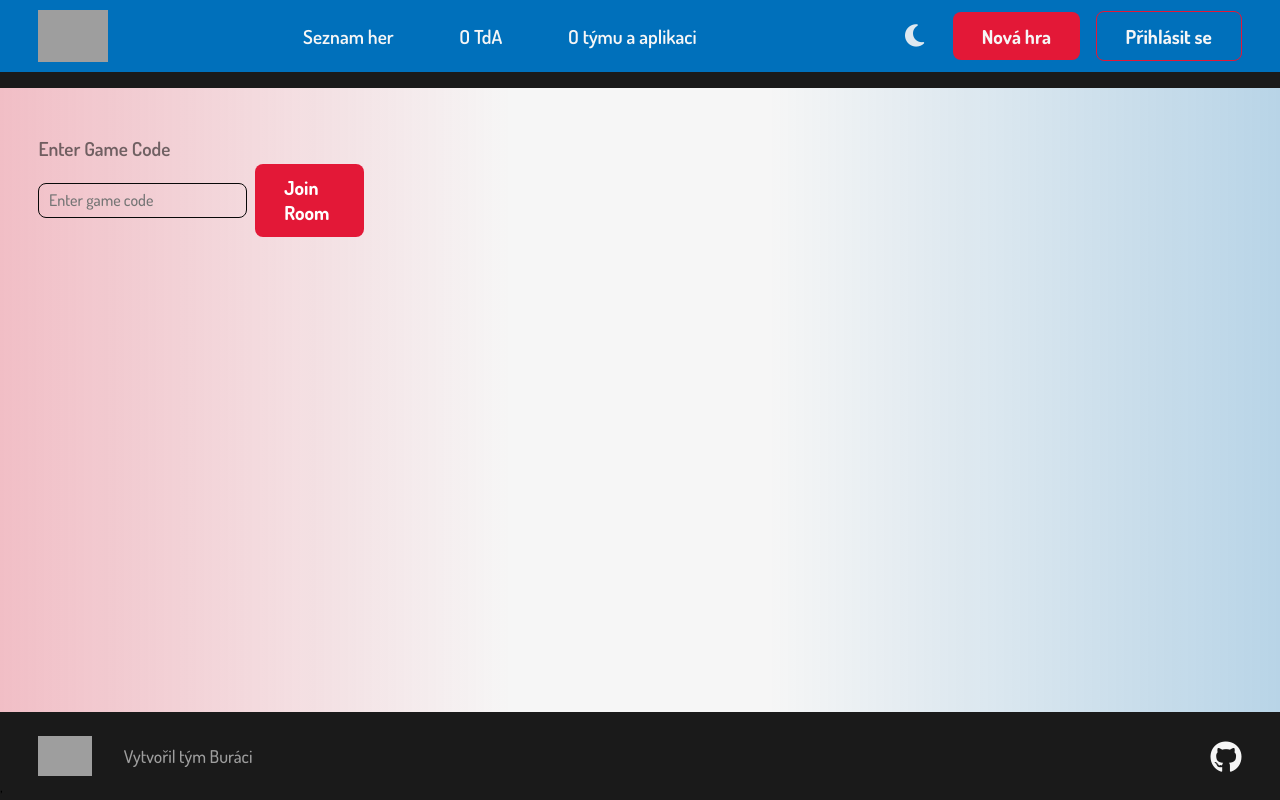
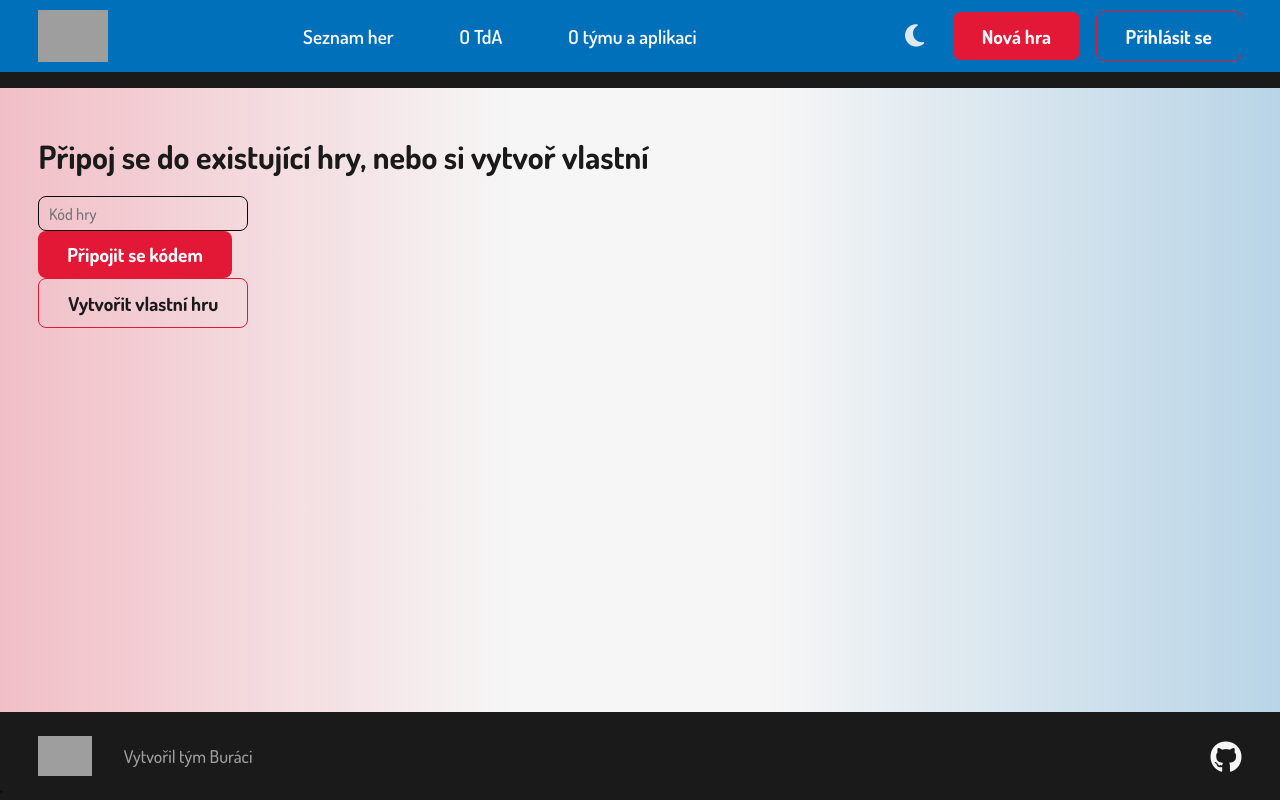
Before and after one commit to l-merta/TdA25-Buraci, a React (Vite) app in the folder client/: page /freeplay in a window 1280 px wide. Built offline with nearby package versions, Linux system fonts and the light colour scheme; grey boxes are pictures that could not be loaded.

Commit message:
Links to /freeplay update

```diff
--- a/client/src/pages/Games.tsx
+++ b/client/src/pages/Games.tsx
@@ -84,7 +84,7 @@ const Games = () => {
               onChange={(e) => setRoomCode(e.target.value)}
             />
             <Link to={`/freeplay?game=${roomCode}`} className="button button-red">Připojit se</Link>
-            <Link to={gameSett.gameMode !== "online" ? "/game/" : "/freeplay/"} state={gameSett} className="button button-red button-border">Vytvořit místnost</Link>
+            <Link to={gameSett.gameMode !== "online" ? "/game/" : "/freeplay/new"} state={gameSett} className="button button-red button-border">Vytvořit místnost</Link>
           </div>
         }
         {gameSett.gameMode !== "online" &&
--- a/client/src/pages/OnlineRoom.tsx
+++ b/client/src/pages/OnlineRoom.tsx
@@ -137,15 +137,16 @@ function OnlineRoom() {
         <div className="bg-grad"></div>
         <div className="main-room">
           <div className="code-cont">
-            <h3>Enter Game Code</h3>
-            <div className="group">
+            <h1>Připoj se do existující hry, nebo si vytvoř vlastní</h1>
+            <div>
               <input
                 type="text"
                 value={gameCode}
                 onChange={(e) => setGameCode(e.target.value)}
-                placeholder="Enter game code"
+                placeholder="Kód hry"
               />
-              <Link to={`/freeplay?game=${gameCode}`} className="button button-red">Join Room</Link>
+              <Link to={`/freeplay?game=${gameCode}`} className="button button-red">Připojit se kódem</Link>
+              <Link to='/freeplay/new' className="button button-red button-border">Vytvořit vlastní hru</Link>
             </div>
           </div>
         </div>
--- a/client/src/pages/SignIn.tsx
+++ b/client/src/pages/SignIn.tsx
@@ -45,7 +45,7 @@ const SignIn = () => {
 
   return (
     <>
-      <Header active='team'/>
+      <Header/>
       <div className="bg-grad"></div>
       <div className="main-login anim anim-slide-from-down">
         <form onSubmit={handleSubmit}>
--- a/client/src/pages/SignUp.tsx
+++ b/client/src/pages/SignUp.tsx
@@ -79,7 +79,7 @@ const SignUp = () => {
 
   return (
     <>
-      <Header active='team'/>
+      <Header/>
       <div className="bg-grad"></div>
       <div className="main-login anim anim-slide-from-down">
         <form onSubmit={handleSubmit}>
```
